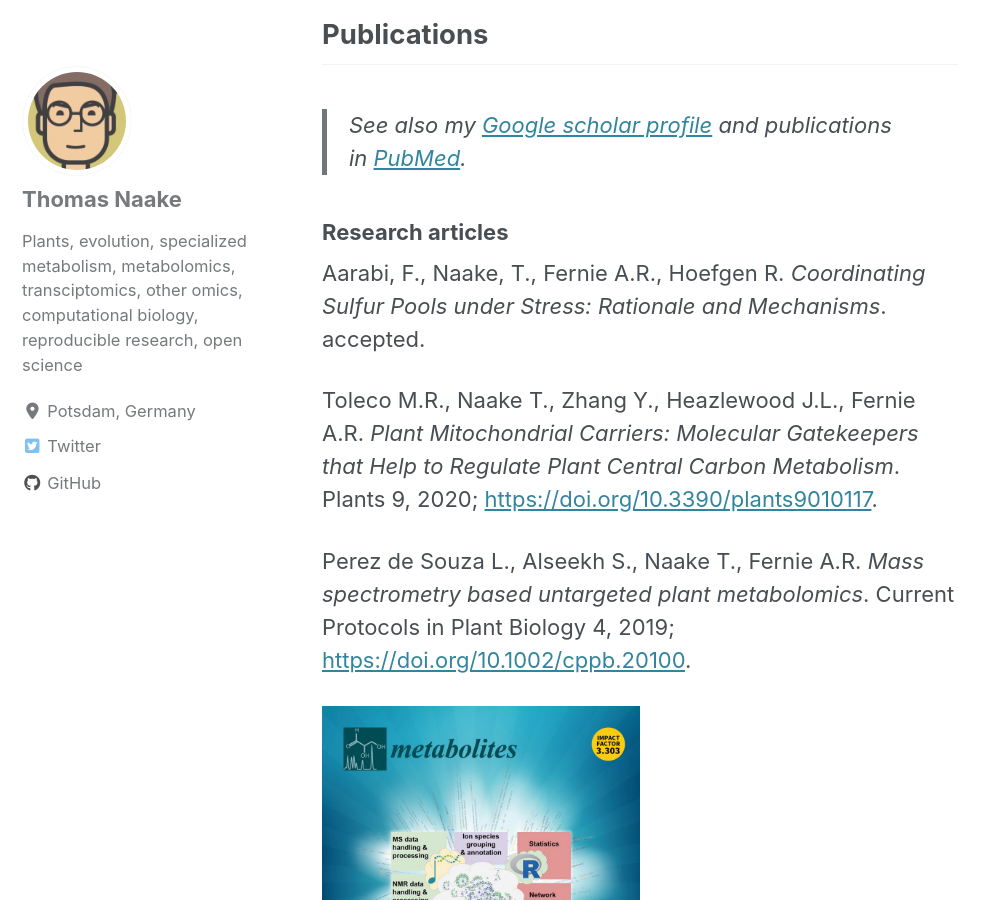
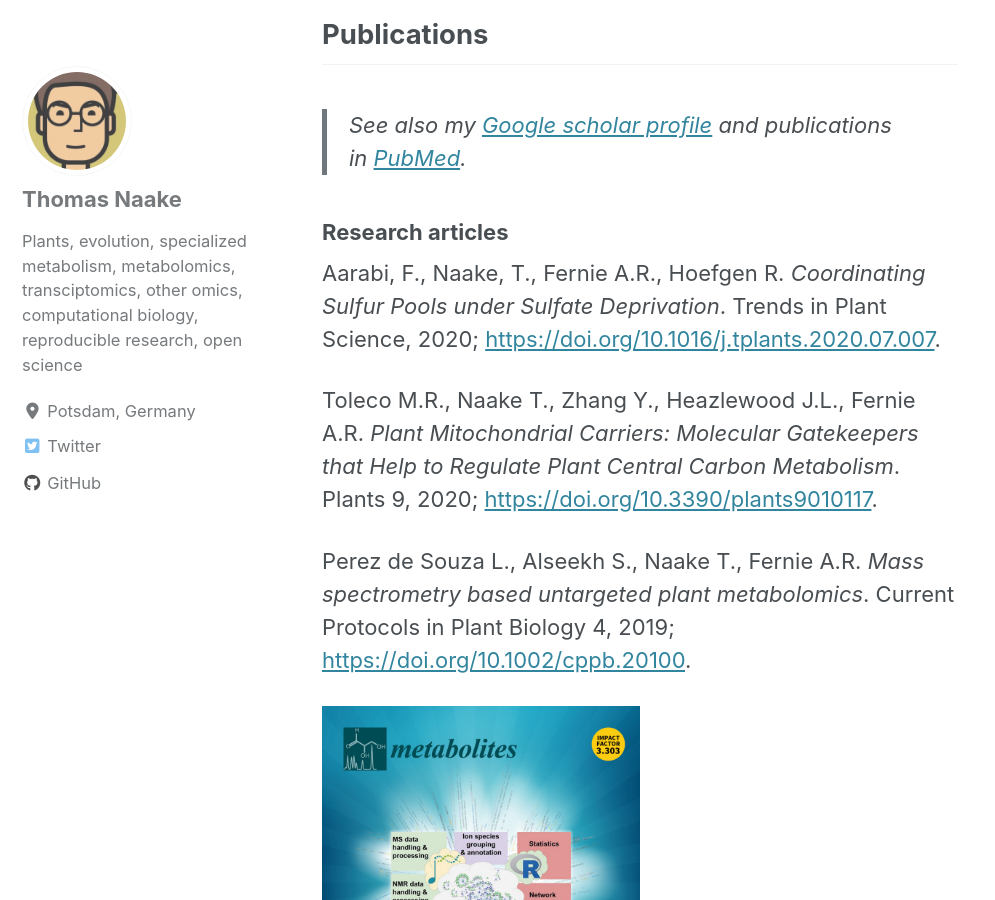
Before and after one commit to tnaake/tnaake.github.io, a Jekyll site: the page built from _pages/about.md, in a window 1280 px wide and 900 px high, scrolled down 598 px. Shown: the whole window, without its empty margins (0-995 px from the left). Built offline with Jekyll 4.4.1, drawn with Linux system fonts in a browser that asks for light colours; cached includes are drawn as plain includes; nearby versions of some CDN libraries.

Commit message:
update publications

```diff
--- a/_pages/about.md
+++ b/_pages/about.md
@@ -32,8 +32,8 @@
 
 ### Research articles
 Aarabi, F., Naake, T., Fernie A.R., Hoefgen R.
-*Coordinating Sulfur Pools under Stress: Rationale and Mechanisms*.
-accepted.
+*Coordinating Sulfur Pools under Sulfate Deprivation*. Trends in Plant Science, 2020;
+[https://doi.org/10.1016/j.tplants.2020.07.007](https://doi.org/10.1016/j.tplants.2020.07.007).
 
 Toleco M.R., Naake T., Zhang Y., Heazlewood J.L., Fernie A.R.
 *Plant Mitochondrial Carriers: Molecular Gatekeepers that Help to Regulate Plant Central Carbon Metabolism*. Plants 9, 2020; [https://doi.org/10.3390/plants9010117](https://doi.org/10.3390/plants9010117).
```
